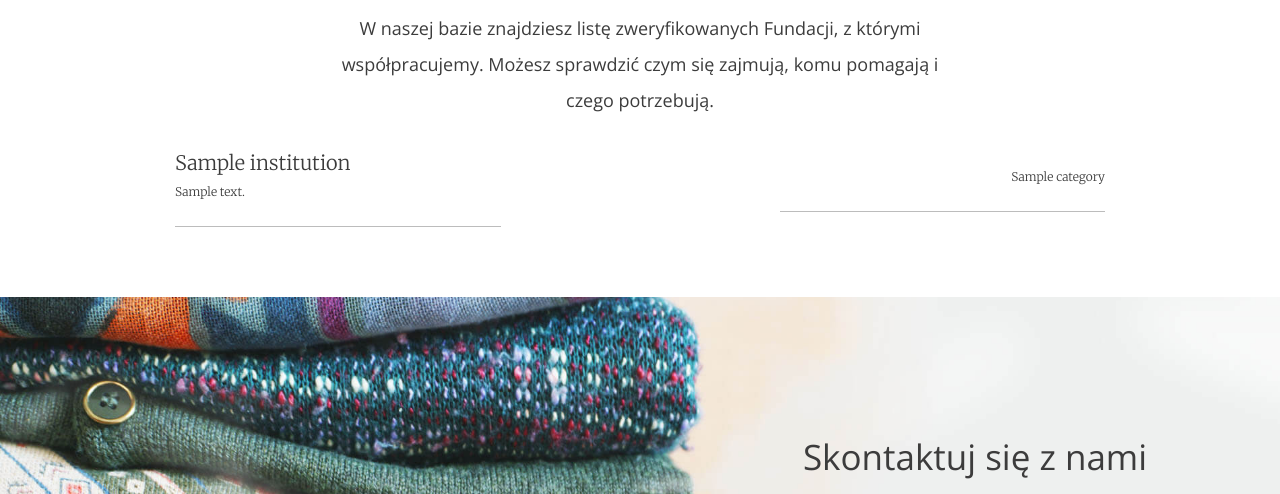
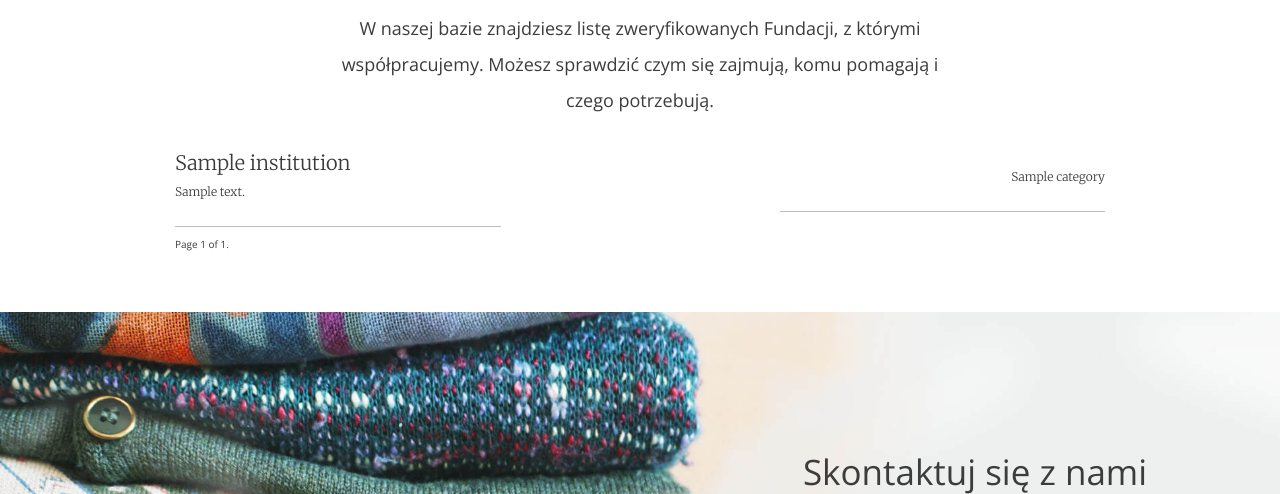
Before and after one commit to Mateusz-11/I_will_give_it_in_good_hands, a Django app: template templates/index.html in a window 1280 px wide. Shown: the part 2693-3187 px from the top of the page. Run offline with Django 4.2, Linux system fonts and the light colour scheme; the template is opened without the code that fills it: most values are stand-ins (such as "Sample title", 1, 10 or a date in 2020).

Commit message:
Add pagination - not finish

```diff
--- a/templates/index.html
+++ b/templates/index.html
@@ -82,7 +82,8 @@
                             <div class="subtitle">{{ institution.institution.description }}</div>
                         </div>
                         <div class="col">
-                            <div class="text">{% for category in institution.categories.all %} {{ category.name }} {% endfor %}</div>
+                            <div class="text">{% for category in institution.categories.all %}
+                                {{ category.name }} {% endfor %}</div>
                         </div>
                     </li>
                 </ul>
@@ -94,6 +95,23 @@
               <li><a href="#" class="btn btn--small btn--without-border" data-page="3">3</a></li>
             </ul>
             -->
+            <div class="pagination">
+    <span class="step-links">
+        {% if foundations.has_previous %}
+            <a href="?page=1">&laquo; first</a>
+            <a href="?page={{ foundations.previous_page_number }}">previous</a>
+        {% endif %}
+
+        <span class="current">
+            Page {{ foundations.number }} of {{ foundations.paginator.num_pages }}.
+        </span>
+
+        {% if foundations.has_next %}
+            <a href="?page={{ foundations.next_page_number }}">next</a>
+            <a href="?page={{ foundations.paginator.num_pages }}">last &raquo;</a>
+        {% endif %}
+    </span>
+            </div>
         </div>
 
 
@@ -112,7 +130,8 @@
                             <div class="subtitle">{{ institution.institution.description }}</div>
                         </div>
                         <div class="col">
-                            <div class="text">{% for category in institution.categories.all %} {{ category.name }} {% endfor %}</div>
+                            <div class="text">{% for category in institution.categories.all %}
+                                {{ category.name }} {% endfor %}</div>
                         </div>
                     </li>
                 </ul>
@@ -142,7 +161,8 @@
                         </div>
 
                         <div class="col">
-                            <div class="text">{% for category in institution.categories.all %} {{ category.name }} {% endfor %}</div>
+                            <div class="text">{% for category in institution.categories.all %}
+                                {{ category.name }} {% endfor %}</div>
                         </div>
                     </li>
                 </ul>
```
Also changed, not shown: clothes_app/views.py (+6 -1 lines).
